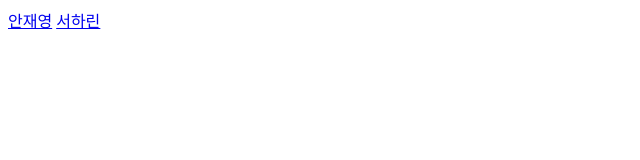
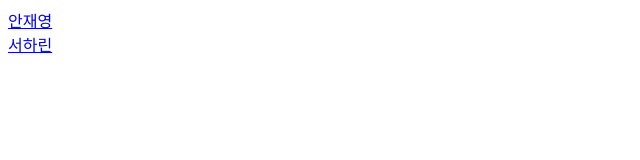
Before and after one commit to osp-team6/html-test, a plain HTML site: page index.html in a window 1280 px wide. Shown: the whole page, without its empty margins (0-640 px from the left). Drawn offline with Linux system fonts and the light colour scheme.

```diff
--- a/index.html
+++ b/index.html
@@ -7,7 +7,7 @@
     <title>Document</title>
 </head>
 <body>
-    <a href="teammember1.html">안재영</a>
-    <a href="teammember2.html">서하린</a>
+    <a href="teammember1.html">안재영</a><br>
+    <a href="teammember2.html">서하린</a><br>
 </body>
 </html>
```
Also changed, not shown: teammember2.html (+1 -1 lines).
